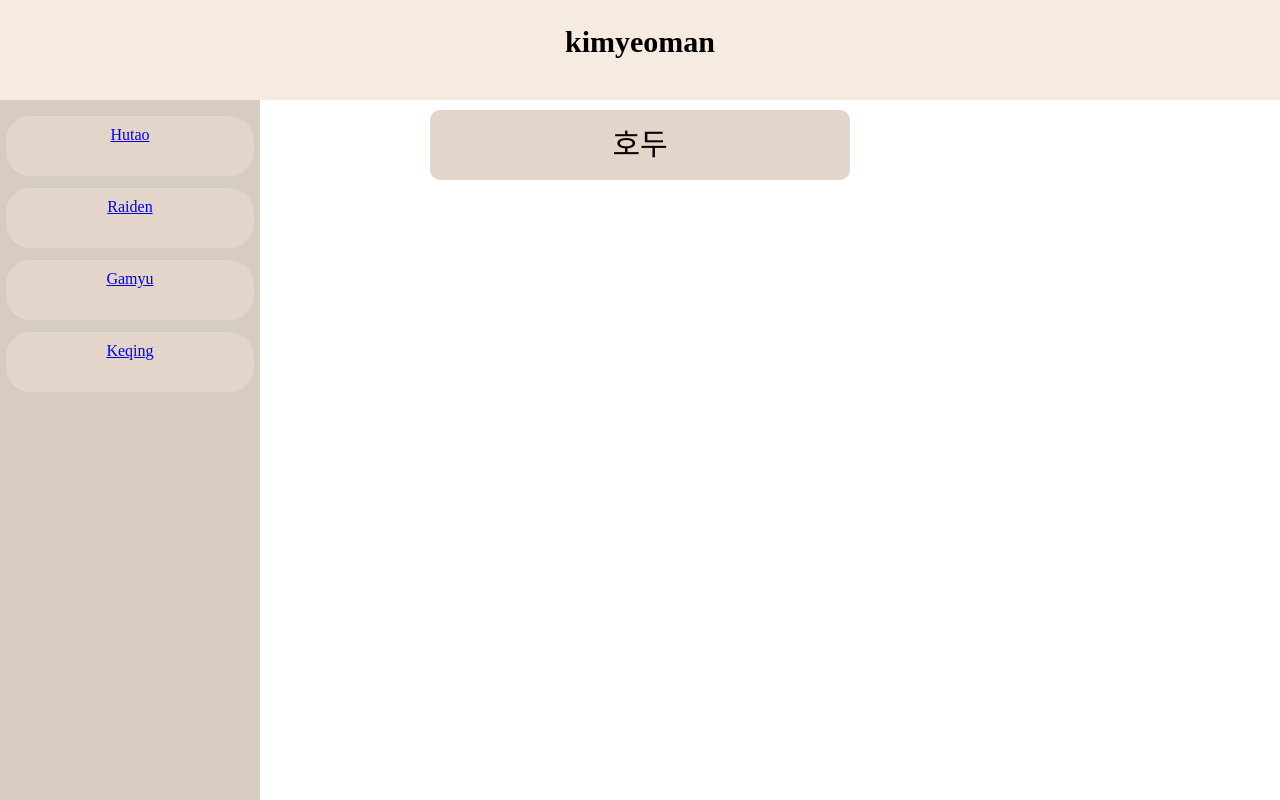
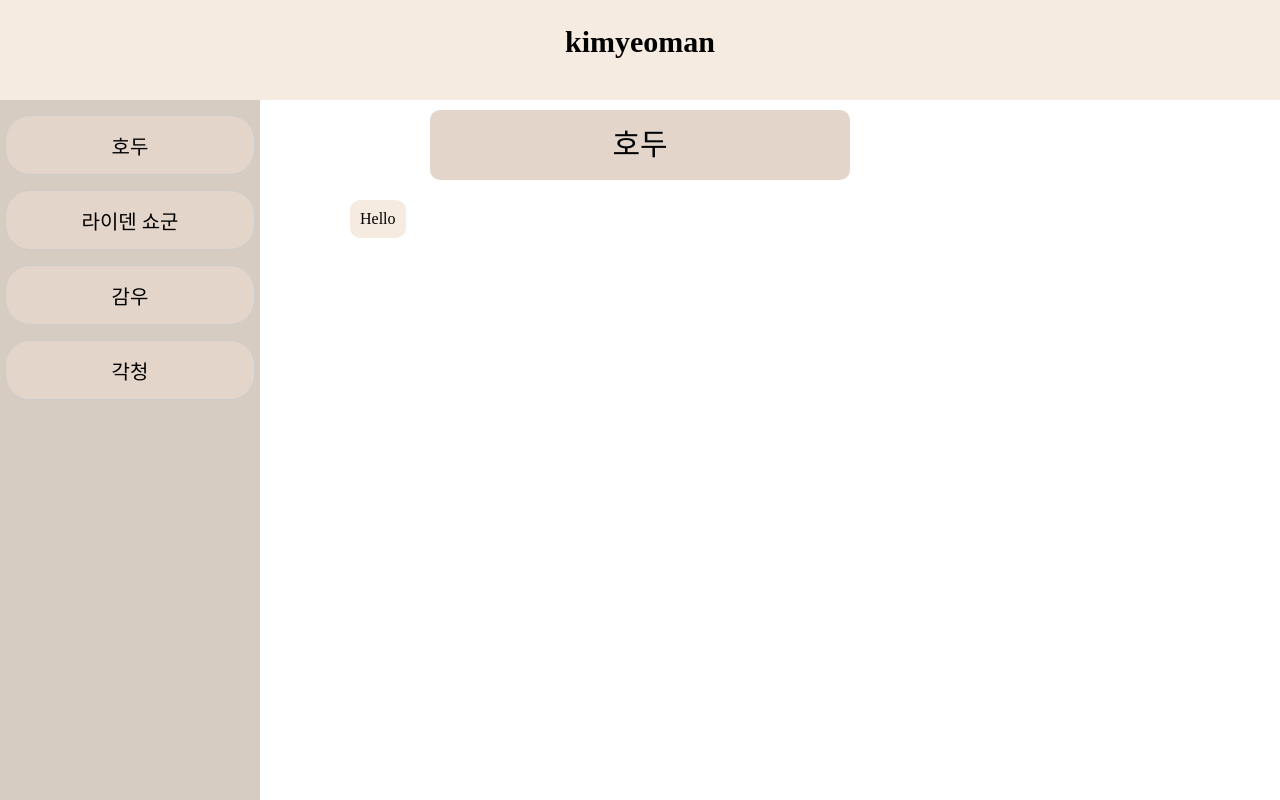
Before and after one commit to DwarfAmil/kimyeoman-web, a SvelteKit app: page / in a window 1280 px wide. Shown: the top 800 px of the page. Built offline with nearby package versions, Linux system fonts and the light colour scheme.

Commit message:
feat!(in progress): chatting

```diff
--- a/package.json
+++ b/package.json
@@ -21,6 +21,6 @@
 	"type": "module",
 	"dependencies": {
 		"axios": "^1.5.1",
-		"booga.js": "^0.2.1"
+		"booga.js": "^0.3.0"
 	}
 }
--- a/src/lib/components/chat/Char.svelte
+++ b/src/lib/components/chat/CharBtn.svelte
@@ -1,20 +1,18 @@
-<li>
-    <slot>
-
-    </slot>
-</li>
+<button class="btn" on:click><slot></slot></button>
 
 <style>
-    li {
-        width: auto;
-        height: 40px;
+    .btn {
+        width: 250px;
+        height: 60px;
         list-style: none;
         padding: 10px;
         border-radius: 25px;
         border: 1px solid #ccc;
         margin-top: 10px;
-        margin-bottom: 10px;
+        margin-bottom: 5px;
         text-align: center;
+        font-size: 20px;
+        font-family: "오아 고딕 ExtraBold";
         background-color: #e3d5ca;
     }
 </style>
--- a/src/lib/components/chat/ChatBox.svelte
+++ b/src/lib/components/chat/ChatBox.svelte
@@ -1,10 +1,10 @@
 <script>
     export let state = "";
-    export let massage = "";
+    export let message = "";
 </script>
 
 <div class="line">
-    <span class="{state}">{massage}</span>
+    <span class="{state}">{message}</span>
 </div>
 
 <style>
@@ -13,7 +13,7 @@
         margin: 10px 0;
     }
 
-    .ai{
+    .bot{
         padding: 10px;
         border-radius: 10px;
         background-color: #f5ebe0;
--- a/src/lib/components/chat/ChatInput.svelte
+++ b/src/lib/components/chat/ChatInput.svelte
@@ -2,7 +2,7 @@
     export let input = "";
 </script>
 
-<input class="input" bind:value={input}>
+<input class="input" bind:value={input} on:keydown>
 
 <style>
     .input {
--- a/src/routes/+layout.svelte
+++ b/src/routes/+layout.svelte
@@ -17,5 +17,6 @@
         background-color: #f5ebe0;
         text-align: center;
         font-size: 20px;
+        font-family: "오아 고딕 ExtraBold";
     }
 </style>
--- a/src/routes/+page.svelte
+++ b/src/routes/+page.svelte
@@ -1,49 +1,69 @@
-<script>
+<script lang="ts">
     import axios from "axios";
     import CharBar from "$lib/components/chat/CharBar.svelte";
-    import Char from "$lib/components/chat/Char.svelte";
     import ChatContent from "$lib/components/chat/ChatContent.svelte";
     import ChatBox from "$lib/components/chat/ChatBox.svelte";
     import ChatInput from "$lib/components/chat/ChatInput.svelte";
     import CharTitle from "$lib/components/chat/CharTitle.svelte";
     import SendBtn from "$lib/components/chat/SendBtn.svelte";
     import { Client } from "booga.js"
+    import { chatHistory } from "../stores/ChatHistoryStore.ts";
+    import CharBtn from "$lib/components/chat/CharBtn.svelte";
 
     let input = "";
+    let char = "호두";
+    let charEn = "Hutao";
 
     const chat = async   () => {
         console.log(input)
 
-        const client = new Client({
-            uri: "https://corps-isle-actress-basically.trycloudflare.com/"
+        $chatHistory.push({
+            sender: "user",
+            message: input
         })
 
-        client.chat(input).then(res => {
-            // 채팅 띄우기
+        chatHistory.update($chatHistory => {
+            return $chatHistory
         })
+
+        const client = new Client({
+            uri: "https://ruling-lol-rejected-automatic.trycloudflare.com/api"
+        })
+
+        client.chat(input, {character: charEn}).then(res => {
+            console.log(res)
+            $chatHistory.push({
+                sender: "bot",
+                message: res
+            })
+
+            chatHistory.update($chatHistory => {
+                return $chatHistory
+            })
+        })
+    }
+
+    const charChange = (charName: string, charNameEn: string) => {
+        char = charName
+        charEn = charNameEn
     }
 </script>
 
 <CharBar>
-    <Char>
-        <a href="#">Hutao</a>
-    </Char>
-    <Char>
-        <a href="#">Raiden</a>
-    </Char>
-    <Char>
-        <a href="#">Gamyu</a>
-    </Char>
-    <Char>
-        <a href="#">Keqing</a>
-    </Char>
+    <CharBtn on:click={()=>charChange("호두", "Hutao")}>호두</CharBtn>
+    <CharBtn on:click={()=>charChange("라이덴 쇼군", "Raiden")}>라이덴 쇼군</CharBtn>
+    <CharBtn on:click={()=>charChange("감우", "Gamyu")}>감우</CharBtn>
+    <CharBtn on:click={()=>charChange("각청", "Keqing")}>각청</CharBtn>
 </CharBar>
 
 <div class="main">
-    <CharTitle>호두</CharTitle>
+    <CharTitle>{char}</CharTitle>
     <ChatContent>
+        {#each $chatHistory as chat}
+            <ChatBox state={chat.sender} message={chat.message}/>
+        {/each}
     </ChatContent>
-    <div><ChatInput bind:input/><SendBtn on:click={()=>chat()}/></div>
+    <div><ChatInput bind:input on:keydown={e => {if (e.key === "Enter") chat()}}/><SendBtn on:click={()=>chat()}/></div>
 </div>
 
 <style>
--- /dev/null
+++ b/src/stores/ChatHistoryStore.ts
@@ -0,0 +1,10 @@
+import { writable } from "svelte/store";
+
+export interface ChatHistory {
+    sender: string;
+    message: string;
+}
+
+export const chatHistory = writable<Array<ChatHistory>>([
+    { sender: "bot", message: "Hello" },
+]);
```
Also changed, not shown: 1 other file (tests, documents, lock files or other folders).
